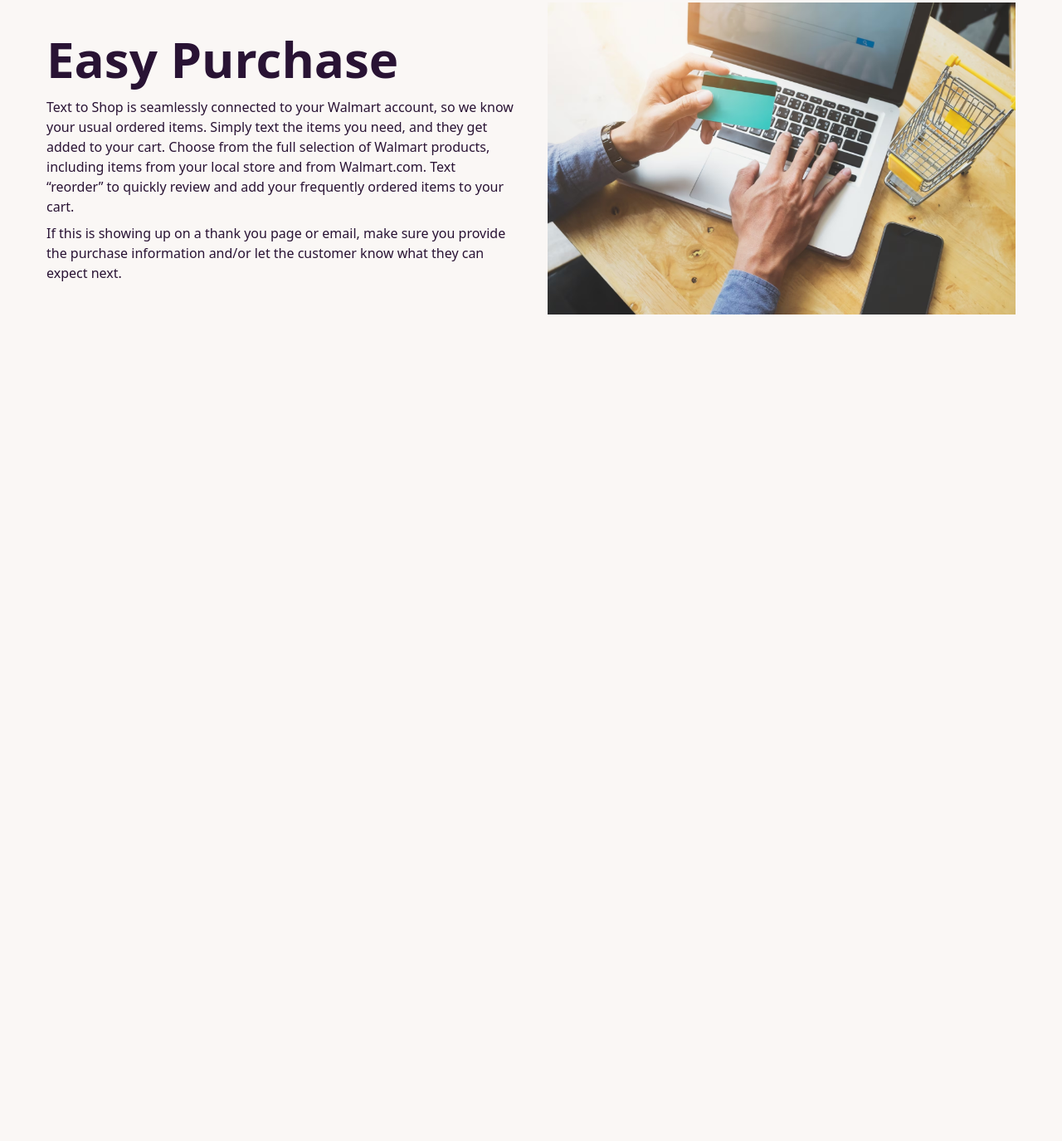
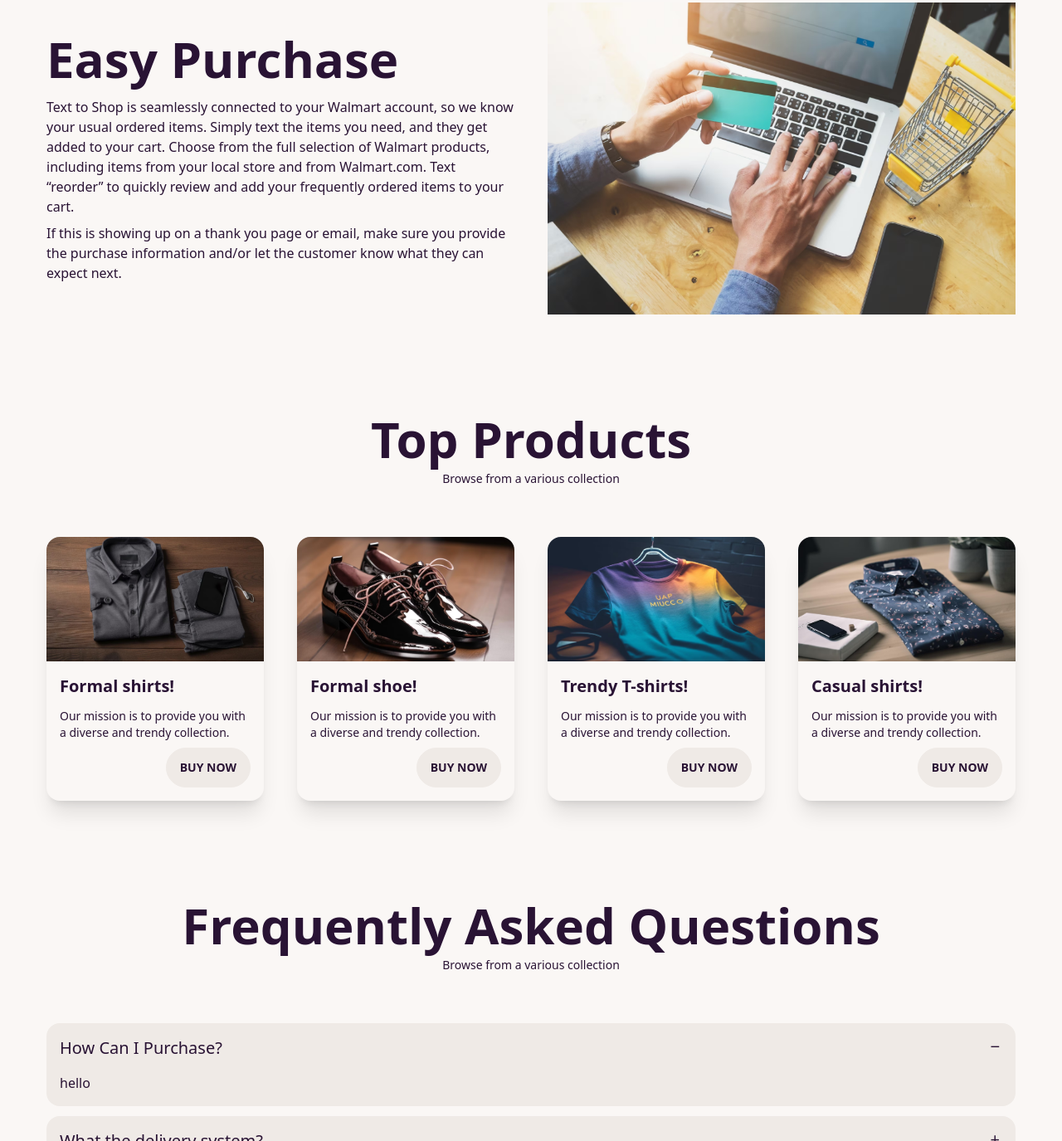
Before and after one commit to heeraraiyan/intro-daisy, a plain HTML site: page index.html in a window 1280 px wide. Shown: the part 1425-2800 px from the top of the page at 83% size. Before the commit the page ends 1904 px from the top, so only its background shows below. Drawn offline with nearby package versions, Linux system fonts and the light colour scheme.

Commit message:
fqa section done

```diff
--- a/index.html
+++ b/index.html
@@ -4,7 +4,7 @@
 <head>
     <meta charset="UTF-8">
     <meta name="viewport" content="width=device-width, initial-scale=1.0">
-    <title>Daisy Man</title>
+    <title>Being Man</title>
 
 <link href="https://cdn.jsdelivr.net/npm/daisyui@3.3.1/dist/full.css" rel="stylesheet" type="text/css" />
 <script src="https://cdn.tailwindcss.com"></script>
@@ -27,7 +27,7 @@
         <!-- nav start -->
         <div class="navbar bg-base-100">
             <div class="flex-1">
-              <a class="btn btn-ghost normal-case text-xl font-bold">DaisyMan</a>
+              <a class="btn btn-ghost normal-case text-xl font-bold">BeingMan</a>
             </div>
             <div class="flex-none">
               <div class="dropdown dropdown-end">
@@ -73,8 +73,8 @@
                 <div class="hero-overlay bg-opacity-60"></div>
                 <div class="hero-content text-center text-neutral-content">
                   <div class="max-w-md">
-                    <h1 class="mb-5 text-5xl font-bold">Welcome to DaisyMan</h1>
-                    <p class="mb-5">your one stop destination for all gents items.Provident cupiditate voluptatem et in. Quaerat fugiat ut assumenda excepturi exercitationem quasi. In deleniti eaque aut repudiandae et a id nisi.</p>
+                    <h1 class="mb-5 text-5xl font-bold">Welcome to BeingMan</h1>
+                    <p class="mb-5">your one stop destination for all gents items.Discover the latest trends in men's fashion and style with us. Shop the new range of men's clothes, accessories, shoes, bags and more.</p>
                     <button class="btn">Shop Now</button>
                   </div>
                 </div>
@@ -89,7 +89,7 @@
         <section class="max-w-screen-xl mx-auto px-8 md:px16 lg:px-14 py-5 my-20" >
          <div class="text-center pb-5">
             <h1 class="text-2xl md:text-4xl lg:text-6xl font-bold">Huge Collection</h1>
-            <p class="text-sm pt-2 font-medium">Browse from a various collectin</p>
+            <p class="text-sm pt-2 font-medium">Browse from a various collection</p>
          </div>
          <div class="grid md:grid-cols-2 lg:grid-cols-3 gap-10">
             <div class="card  bg-base-100 shadow-xl image-full">
@@ -147,6 +147,97 @@
              </div>
 
         </section>
+
+        <!-- product section  -->
+        <section class="max-w-screen-2xl mx-auto px-8 md:px16 lg:px-14 py-5 my-20">
+            <div class="text-center pb-5 mb-10">
+                <h1 class="text-2xl md:text-4xl lg:text-6xl font-bold">Top Products</h1>
+                <p class="text-sm pt-2 font-medium">Browse from a various collection</p>
+             </div>
+             <!-- cards  -->
+             <div class="grid sm:grid-cols-2 md:grid-cols-3 lg:grid-cols-4 gap-10">
+
+                <div class="card card-compact  bg-base-100 shadow-xl">
+                    <figure><img src="/images/elegant-businessman-attire-hangs-modern-closet-generated-by-ai_188544-15312.avif" alt="Shoes" /></figure>
+                    <div class="card-body">
+                      <h2 class="card-title">Formal shirts!</h2>
+                      <p>Our mission is to provide you with a diverse and trendy collection.</p>
+                      <div class="card-actions justify-end">
+                        <button class="btn">Buy Now</button>
+                      </div>
+                    </div>
+                  </div>
+                  <div class="card card-compact  bg-base-100 shadow-xl">
+                    <figure><img src="/images/shiny-black-leather-shoes-exude-modern-luxury-generated-by-ai_188544-36154.avif" alt="Shoes" /></figure>
+                    <div class="card-body">
+                      <h2 class="card-title">Formal shoe!</h2>
+                      <p>Our mission is to provide you with a diverse and trendy collection.</p>
+                      <div class="card-actions justify-end">
+                        <button class="btn">Buy Now</button>
+                      </div>
+                    </div>
+                  </div>
+                  <div class="card card-compact  bg-base-100 shadow-xl">
+                    <figure><img src="/images/blue-yellow-t-shirt-wooden-hanger-generated-by-ai_188544-42185.avif" alt="Shoes" /></figure>
+                    <div class="card-body">
+                      <h2 class="card-title">Trendy T-shirts!</h2>
+                      <p>Our mission is to provide you with a diverse and trendy collection.</p>
+                      <div class="card-actions justify-end">
+                        <button class="btn">Buy Now</button>
+                      </div>
+                    </div>
+                  </div>
+                  <div class="card card-compact  bg-base-100 shadow-xl">
+                    <figure><img src="/images/elegant-businessman-shirt-wooden-desk-stack-generated-by-ai_188544-34678.avif" alt="Shoes" /></figure>
+                    <div class="card-body">
+                      <h2 class="card-title">Casual shirts!</h2>
+                      <p>Our mission is to provide you with a diverse and trendy collection.</p>
+                      <div class="card-actions justify-end">
+                        <button class="btn">Buy Now</button>
+                      </div>
+                    </div>
+                  </div>
+
+
+
+             </div>
+        </section>
+        <!-- ask question -->
+        <section class="max-w-screen-xl mx-auto px-8 md:px16 lg:px-14 py-5 my-20">
+            <div class="text-center pb-5 mb-10">
+                <h1 class="text-2xl md:text-4xl lg:text-6xl font-bold">Frequently Asked Questions</h1>
+                <p class="text-sm pt-2 font-medium">Browse from a various collection</p>
+             </div>
+
+             <div class="collapse collapse-plus bg-base-200 mb-3">
+                <input type="radio" name="my-accordion-3" checked="checked" />
+                <div class="collapse-title text-xl font-medium">
+                 How Can I Purchase?
+                </div>
+                <div class="collapse-content">
+                  <p>hello</p>
+                </div>
+              </div>
+              <div class="collapse collapse-plus bg-base-200 mb-3">
+                <input type="radio" name="my-accordion-3" />
+                <div class="collapse-title text-xl font-medium">
+                  What the delivery system?
+                </div>
+                <div class="collapse-content">
+                  <p>hello</p>
+                </div>
+              </div>
+              <div class="collapse collapse-plus bg-base-200 mb-3">
+                <input type="radio" name="my-accordion-3" />
+                <div class="collapse-title text-xl font-medium">
+                  Is there any showroom?
+                </div>
+                <div class="collapse-content">
+                  <p>hello</p>
+                </div>
+              </div>
+
+        </section>
     </main>
 
  </body>
```
